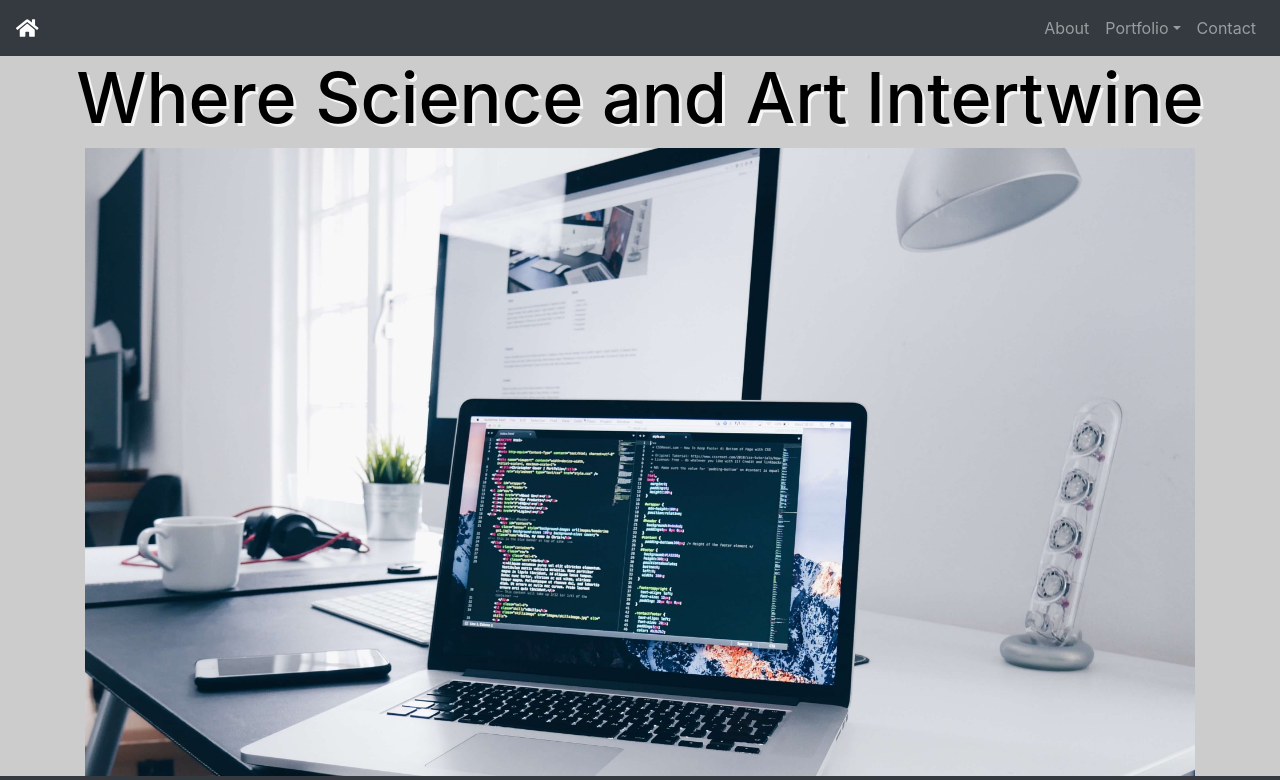
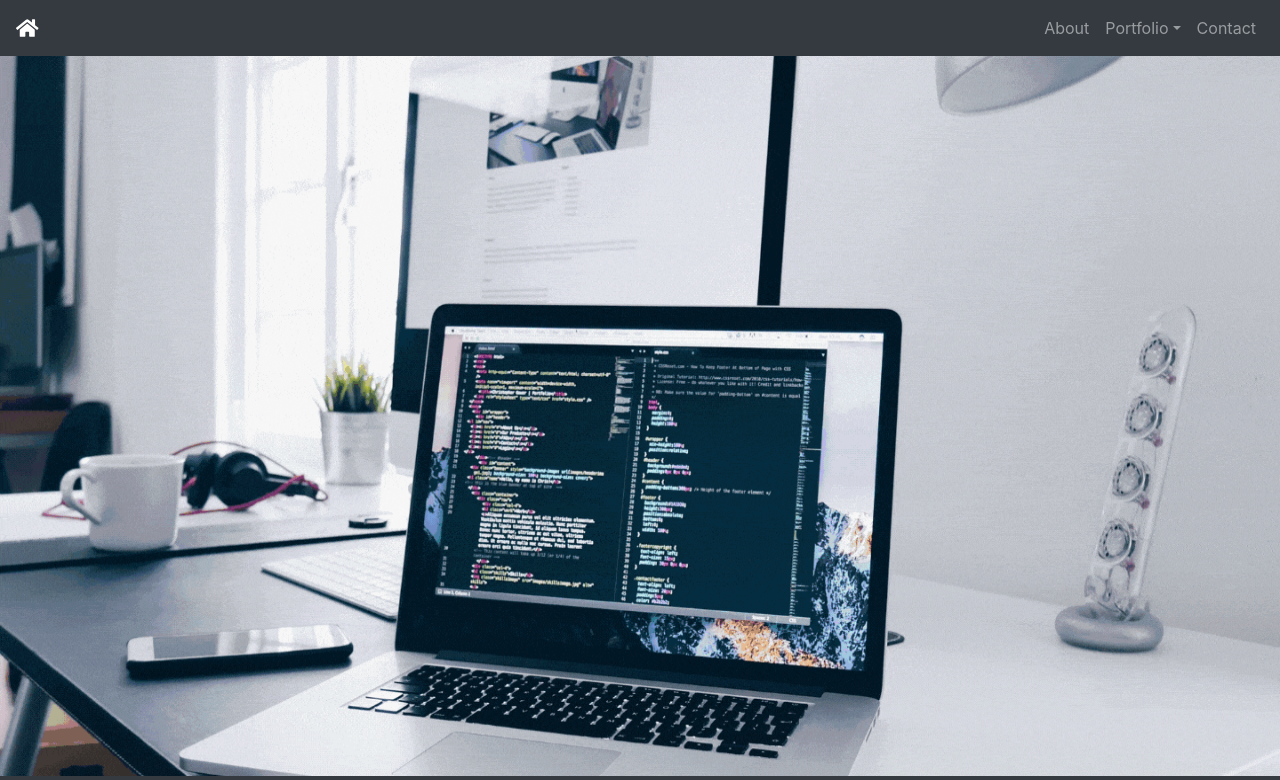
Before and after one commit to mahoward2s/Matt-Howard, a React (Create React App) app in the folder matthoward/: page / in a window 1280 px wide. Shown: the top 780 px of the page. Built offline with nearby package versions, Linux system fonts and the light colour scheme.

Commit message:
changed home screen, and added home page animated gif

```diff
--- a/matthoward/src/pages/Home.js
+++ b/matthoward/src/pages/Home.js
@@ -6,7 +6,7 @@ function Home() {
     return (
         <div>
             <Container>
-                <Row className="justify-content-center">
+{/*                 <Row className="justify-content-center">
                     <h1>Where Science and Art Intertwine</h1>
                 </Row>
                 <Row>
@@ -16,6 +16,20 @@ function Home() {
                 </Row>
                 <Row className="justify-content-center">
                 <h1>To Design The Future</h1>
+                </Row> */}
+                <Row className="justify-content-center">
+                    <Image
+                    src={process.env.PUBLIC_URL + "/images/HomePage Animated.gif"}
+                    style={{
+                        height: '100vh',
+                        width: '100vw',
+                        margin: '0',
+                        backgroundPosition: 'center',
+                        backgroundRepeat: 'no-repeat',
+                        backgroundSize: 'cover',
+                        position: 'absolute'
+                    }}
+                    />
                 </Row>
             </Container>
         </div>
```
Also changed, not shown: matthoward/public/images/HomePage Animated.gif (added).
